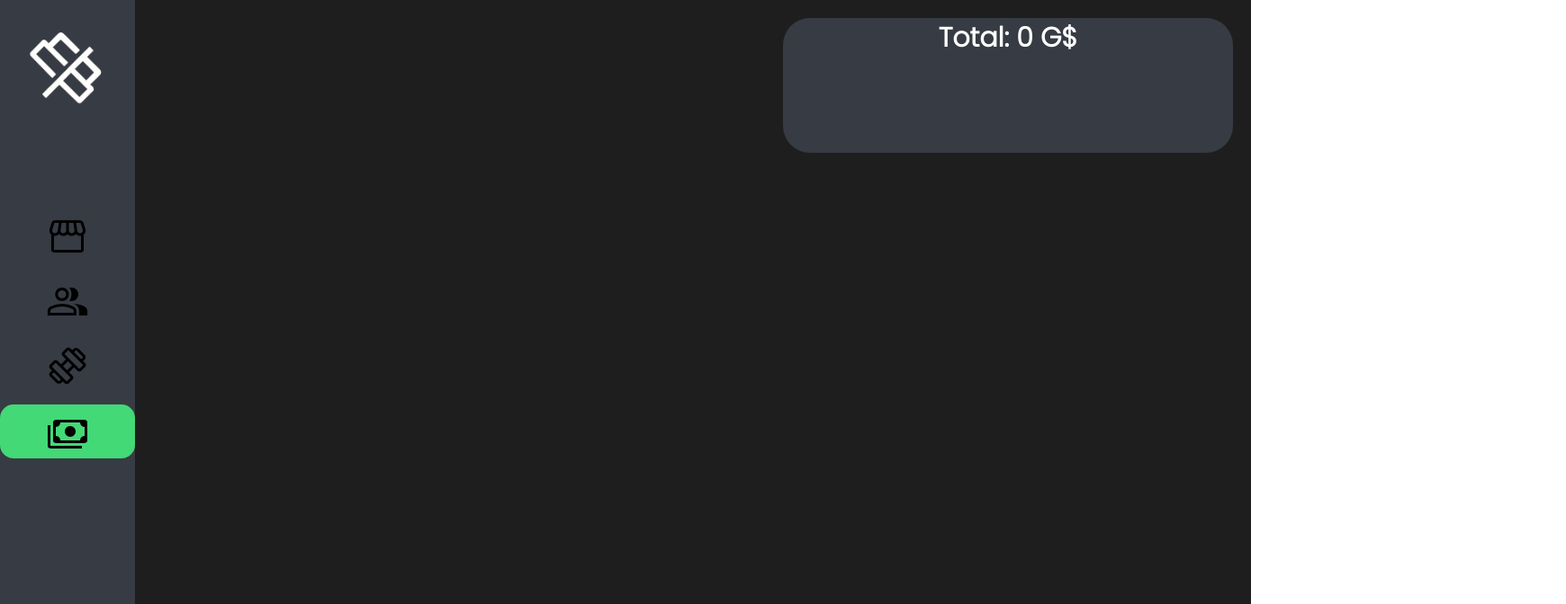
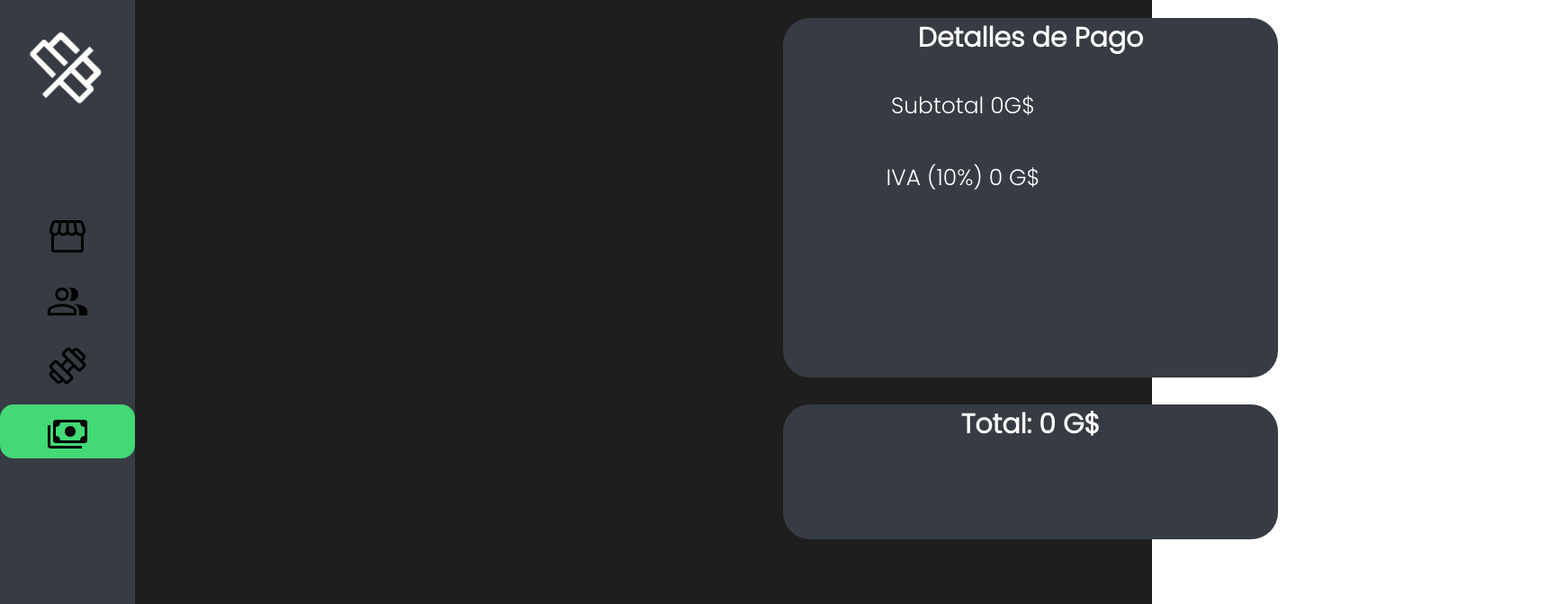
Before and after one commit to CesarXaio/Proyecto-Gym, a React (Create React App) app: page /Pay in a window 1280 px wide. Shown: the top 672 px of the page at 90% size, 1740 px wide, since content can reach past the window. Built offline with nearby package versions, Linux system fonts and the light colour scheme.

Commit message:
Mejora de la caja

```diff
--- a/src/pages/Home/Inicio.css
+++ b/src/pages/Home/Inicio.css
@@ -5,6 +5,7 @@
   }
   .container{
     display:flex;
+
   }
   main{
     background: #1E1E1E;
--- a/src/pages/Home/Pay.css
+++ b/src/pages/Home/Pay.css
@@ -1,4 +1,3 @@
-
 .Prod-Caja{
     background: #373B43;
     border-radius: 30px;
@@ -44,12 +43,14 @@
     border-radius: 30px;
     margin-top: -30%;
 }
-.Suma-Total{
+.Suma-Total {
+    position: absolute;
+    top: 450px; /* Ajusta este valor según el espacio deseado */
     text-align: center;
-
+    margin-left: 700px;
     background: #373B43;
     border-radius: 30px;
-    width: 500px;
+    width: 550px;
     height: 150px;
     font-family: 'Poppins';
     font-style: normal;
@@ -57,5 +58,83 @@
     font-size: 30px;
     line-height: 45px;
     color: #FFFFFF;
+  }
+
+.Detalles-Pago {
+    position: absolute;
+    top: 0;
+    margin-top: 20px;
     margin-left: 700px;
-}
+    text-align: center;
+    background: #373B43;
+    border-radius: 30px;
+    width: 550px;
+    height: 400px;
+    font-family: 'Poppins';
+    font-style: normal;
+    font-weight: 600;
+    font-size: 30px;
+    line-height: 45px;
+    color: #FFFFFF;
+  }
+
+
+  .SubTotal{
+    padding-right: 150px;
+    margin-top: 30px;
+    font-family: 'Poppins';
+    font-style: normal;
+    font-weight: 500;
+    font-size: 25px;
+    line-height: 45px;
+    color: #FFFFFF;
+  }
+
+  .Iva{
+    padding-right: 150px;
+    margin-top: 35px;
+    font-family: 'Poppins';
+    font-style: normal;
+    font-weight: 500;
+    font-size: 25px;
+    line-height: 45px;
+    color: #FFFFFF;
+  }
+  .Botones {
+    display: flex;
+    justify-content: center;
+    margin-top: -5rem;
+    padding-left: 480px;
+  }
+
+  .Boton {
+    background-color: #373B43;
+    color: #FFFFFF;
+    border: none;
+
+    padding: 10px 20px;
+    font-family: 'Poppins';
+    font-style: normal;
+    font-weight: 600;
+    font-size: 16px;
+    line-height: 24px;
+    cursor: pointer;
+    margin-right: 20px;
+  }
+
+  .Boton.Pagar {
+    background: #42D976;
+    border: 2px solid #42D976;
+    border-radius: 15px;
+    width: 10rem;
+    margin-right: 5rem;
+  }
+
+  .Boton.Cancelar {
+    background-color: transparent;
+    border: none;
+    padding: 0;
+    font-family: 'Poppins';
+    font-style: normal;
+    color: #575757;
+  }
--- a/src/pages/Home/Pay.js
+++ b/src/pages/Home/Pay.js
@@ -14,9 +14,10 @@ const Pay = (props) =>{
       }, []);
      // Calcular el total de los productos
     const total = productosCaja.reduce((sum, producto) => sum + producto.precio * producto.cantidad, 0);
-
+    const iva_10 = total * 0.1;
+    //const subtotal = total - iva_10;
       return (
-        <div>
+        <div >
           {productosCaja.map((productoCaja, index) => (
             <div className="Prod-Caja" key={index}>
 
@@ -28,7 +29,18 @@ const Pay = (props) =>{
             </div>
 
           ))}
+          <div className="Detalles-Pago">Detalles de Pago
+            <div>
+              <p className="SubTotal">Subtotal {total}G$</p>
+              <p className="Iva">IVA (10%) {iva_10} G$</p>
+            </div>
+          </div>
           <div className="Suma-Total">Total: {total} G$</div>
+          <div className="Botones">
+            <button className="Boton Cancelar">Cancelar</button>
+            <button className="Boton Pagar">Pagar</button>
+
+          </div>
 
         </div>
       );
```
